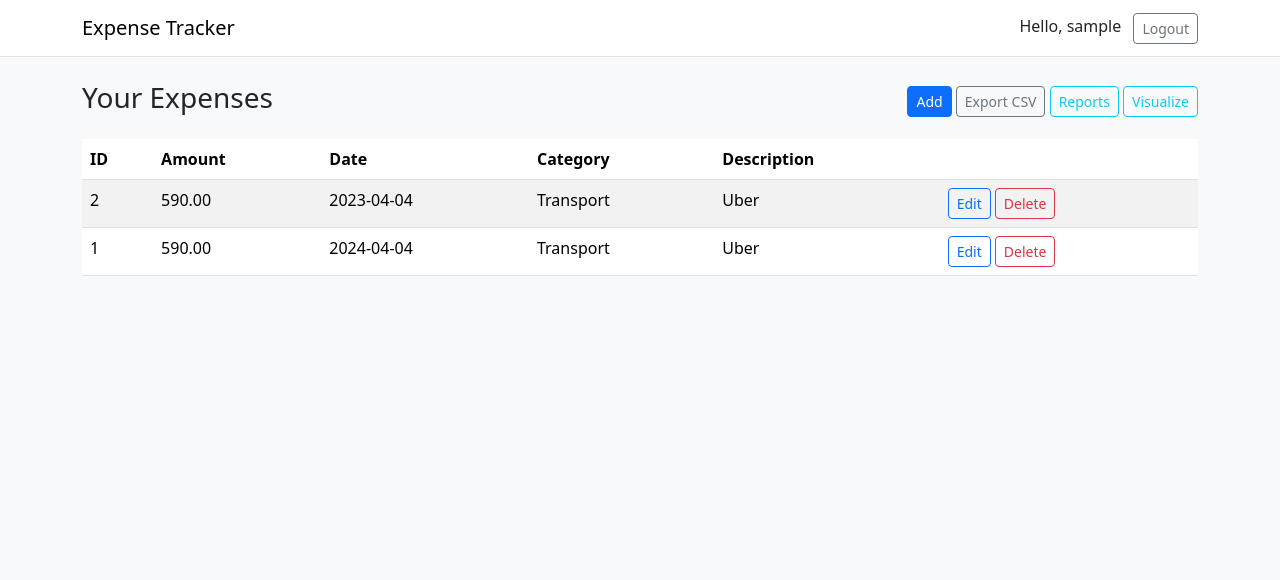
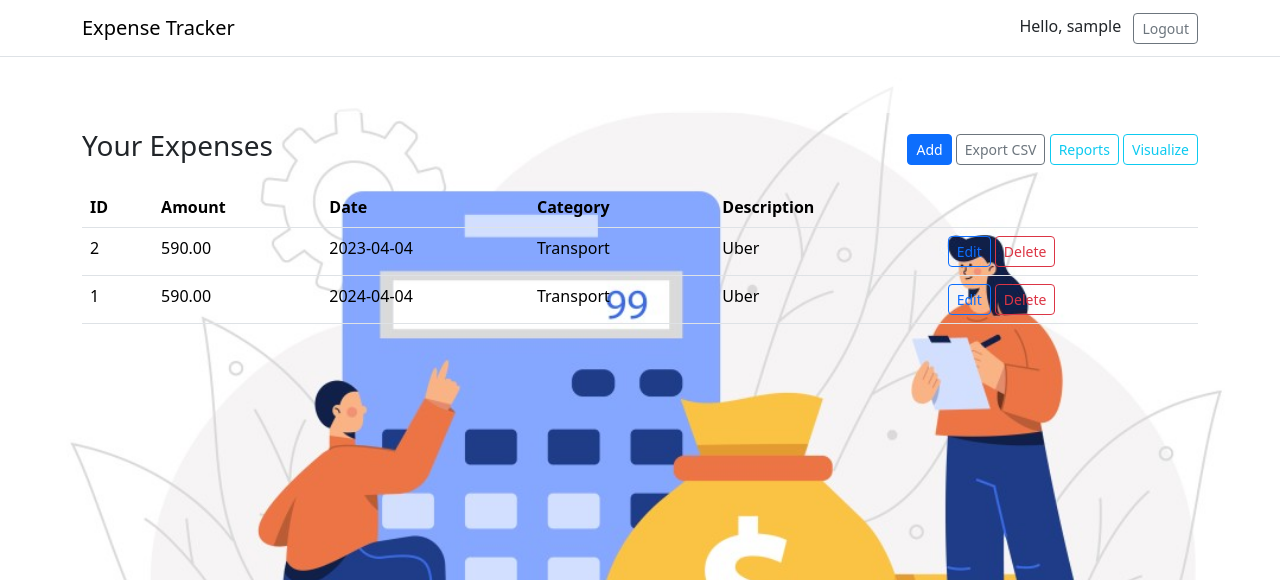
Before and after one commit to Q-w-e-r-ty/expense-tracker, a Flask app: page /expenses in a window 1280 px wide. Shown: the top 580 px of the page. Run offline with Flask 2, Linux system fonts and the light colour scheme; the visitor is signed in with stand-in values (Sample User, id 1).

Commit message:
final working version

```diff
--- a/app.py
+++ b/app.py
@@ -12,6 +12,12 @@ import base64
 
 app = Flask(__name__)
 app.secret_key = os.environ.get('FLASK_SECRET_KEY', 'dev-secret')
+
+# Serve the project-root image at a predictable URL so templates can reference it.
+@app.route('/static/expense_photo.jpeg')
+def expense_photo():
+    # serve the bundled image file from the project root
+    return send_file(os.path.join(os.path.dirname(__file__), 'expense_photo.jpeg'))
 
 UM = UserManager()
 EM = ExpenseManager()
--- a/templates/expenses.html
+++ b/templates/expenses.html
@@ -12,7 +12,7 @@
   {% if not expenses %}
     <div class="alert alert-info">No expenses found.</div>
   {% else %}
-    <table class="table table-striped">
+    <table class="table">
       <thead>
         <tr>
           <th>ID</th>
--- a/templates/layout.html
+++ b/templates/layout.html
@@ -5,9 +5,48 @@
     <meta name="viewport" content="width=device-width, initial-scale=1">
     <title>Expense Tracker</title>
     <link rel="stylesheet" href="https://cdn.jsdelivr.net/npm/bootstrap@5.3.2/dist/css/bootstrap.min.css">
+    <style>
+      /* background image class uses Flask route; keep it in the head to avoid inline quoting issues */
+      .bg-photo {
+        background-size: cover;
+        background-position: center;
+        background-attachment: fixed;
+        /* url() uses double quotes so the HTML attribute quoting is simpler */
+        background-image: url("{{ url_for('expense_photo') }}");
+      }
+
+      /* Fully transparent table and cells; keep borders so table structure is visible */
+      .table {
+        background-color: transparent !important;
+        border-collapse: collapse;
+      }
+      .table th,
+      .table td {
+        background-color: transparent !important;
+      }
+
+      /* Remove any Bootstrap striped backgrounds so all rows are transparent */
+      .table.table-striped > tbody > tr:nth-of-type(odd),
+      .table.table-striped > tbody > tr:nth-of-type(even) {
+        background-color: transparent !important;
+      }
+
+      /* Extra aggressive overrides: clear any background-image and Bootstrap variables */
+      .table, .table thead, .table tbody, .table tr, .table th, .table td {
+        background-image: none !important;
+        background-color: transparent !important;
+      }
+      /* override Bootstrap CSS variables used for striped/hover/etc */
+      :root, body {
+        --bs-table-striped-bg: transparent;
+        --bs-table-active-bg: transparent;
+        --bs-table-hover-bg: transparent;
+      }
+
+    </style>
   </head>
-  <body class="bg-light">
-    <nav class="navbar navbar-expand-lg navbar-light bg-white border-bottom">
+  <body class="bg-light bg-photo">
+    <nav class="navbar navbar-expand-lg navbar-light bg-white border-bottom" style="background-color: rgba(255,255,255,0.85);">
       <div class="container">
         <a class="navbar-brand" href="{{ url_for('index') }}">Expense Tracker</a>
         <div>
@@ -22,6 +61,8 @@
       </div>
     </nav>
     <div class="container mt-4">
+      <!-- keep flash messages inside a semi-opaque overlay for readability -->
+      <div style="background-color: rgba(255, 255, 255, 0.637); padding: 1rem; border-radius: 0.25rem;">
       {% with messages = get_flashed_messages(with_categories=true) %}
         {% if messages %}
           {% for category, msg in messages %}
@@ -29,7 +70,12 @@
           {% endfor %}
         {% endif %}
       {% endwith %}
-      {% block content %}{% endblock %}
+      </div>
+
+      <!-- main content rendered here so elements like tables sit directly on the background -->
+      <div class="mt-3">
+        {% block content %}{% endblock %}
+      </div>
     </div>
   </body>
 </html>
```
